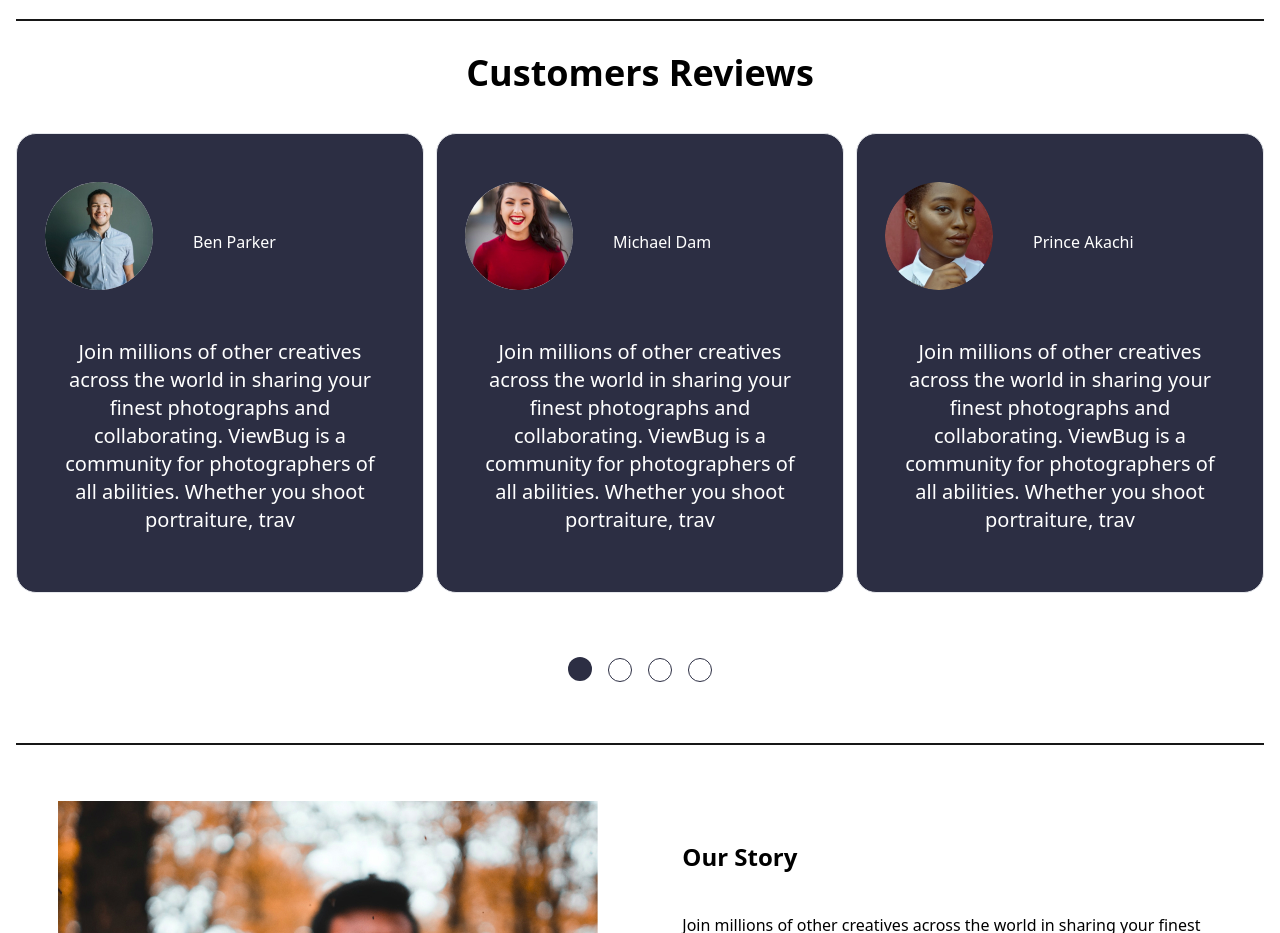
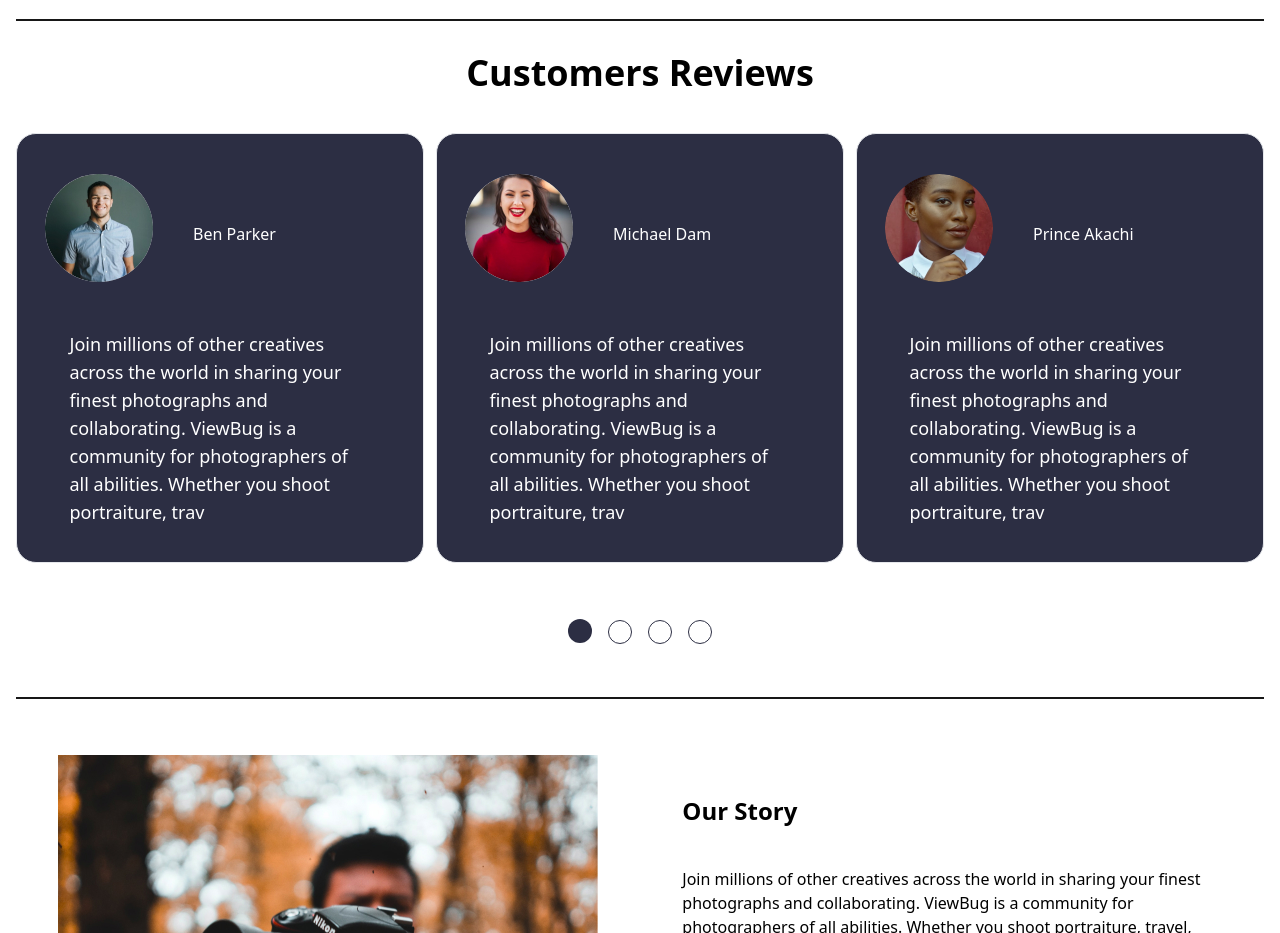
Before and after one commit to best2025j/FotoconWeb, a React (Create React App) app: page / in a window 1280 px wide. Shown: the part 1860-2793 px from the top of the page. Built offline with nearby package versions, Linux system fonts and the light colour scheme.

Commit message:
text resizing

```diff
--- a/src/Components/CustomersReviews.jsx
+++ b/src/Components/CustomersReviews.jsx
@@ -12,7 +12,7 @@ const CustomersReviews = () => {
 
       {/* GRID */}
       <div className="grid grid-cols-1 lg:grid-cols-3 md:grid-cols-2 py-10 mx-auto gap-3">
-        <div className="border bg-[#2C2E43] text-white w-full h-[460px] lg:px-3 md:px-[1.5rem]  py-12  rounded-[20px]">
+        <div className="border bg-[#2C2E43] text-white w-full h-[430px] lg:px-3 md:px-[1.5rem]  py-10  rounded-[20px]">
           {/* IMAGE */}
           <div className="flex space-x-10 space-y-12 pl-4">
             <img src={Image} alt="" className="rounded-full " />
@@ -24,7 +24,7 @@ const CustomersReviews = () => {
           {/* CONTENT */}
 
           <div className="w-[325px] mx-auto h-[220px]">
-            <p className="text-xl text-center pt-12">
+            <p className="text-lg px-3 pt-12">
               Join millions of other creatives across the world in sharing your
               finest photographs and collaborating. ViewBug is a community for
               photographers of all abilities. Whether you shoot portraiture,
@@ -32,7 +32,7 @@ const CustomersReviews = () => {
             </p>
           </div>
         </div>
-        <div className="border bg-[#2C2E43] text-white w-full h-[460px] lg:px-3 md:px-[1.5rem]  py-12  rounded-[20px]">
+        <div className="border bg-[#2C2E43] text-white w-full h-[430px] lg:px-3 md:px-[1.5rem]  py-10  rounded-[20px]">
           {/* IMAGE */}
           <div className="flex space-x-10 space-y-12 pl-4">
             <img src={Image1} alt="" className="rounded-full " />
@@ -44,7 +44,7 @@ const CustomersReviews = () => {
           {/* CONTENT */}
 
           <div className="w-[325px] mx-auto h-[220px]">
-            <p className="text-xl text-center pt-12">
+            <p className="text-lg px-3 pt-12">
               Join millions of other creatives across the world in sharing your
               finest photographs and collaborating. ViewBug is a community for
               photographers of all abilities. Whether you shoot portraiture,
@@ -52,7 +52,7 @@ const CustomersReviews = () => {
             </p>
           </div>
         </div>
-        <div className="border bg-[#2C2E43] text-white w-full h-[460px] lg:px-3 md:px-[1.5rem]  py-12  rounded-[20px]">
+        <div className="border bg-[#2C2E43] text-white w-full h-[430px] lg:px-3 md:px-[1.5rem]  py-10  rounded-[20px]">
           {/* IMAGE */}
           <div className="flex space-x-10 space-y-12 pl-4">
             <img src={Image2} alt="" className="rounded-full " />
@@ -64,7 +64,7 @@ const CustomersReviews = () => {
           {/* CONTENT */}
 
           <div className="w-[325px] mx-auto h-[220px]">
-            <p className="text-xl text-center pt-12">
+            <p className="text-lg px-3 pt-12">
               Join millions of other creatives across the world in sharing your
               finest photographs and collaborating. ViewBug is a community for
               photographers of all abilities. Whether you shoot portraiture,
@@ -75,7 +75,7 @@ const CustomersReviews = () => {
       </div>
 
       {/*  */}
-      <div className="space-x-4 text-center py-6">
+      <div className="space-x-4 text-center py-4">
         <button className="rounded-full w-[24px] h-[24px] bg-[#2C2E43]"></button>
         <button className="rounded-full w-[24px] h-[24px] border border-[#2C2E43]"></button>
         <button className="rounded-full w-[24px] h-[24px] border border-[#2C2E43]"></button>
```
